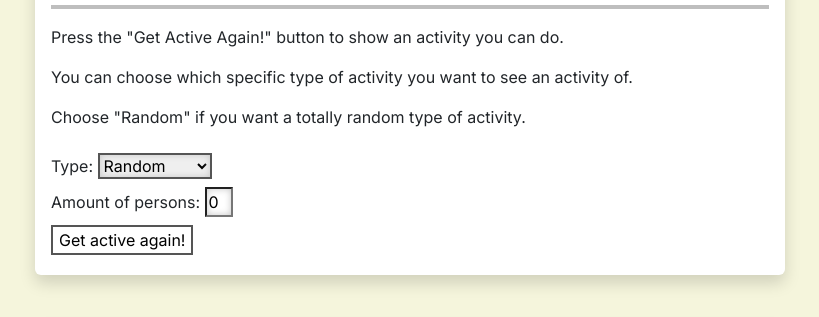
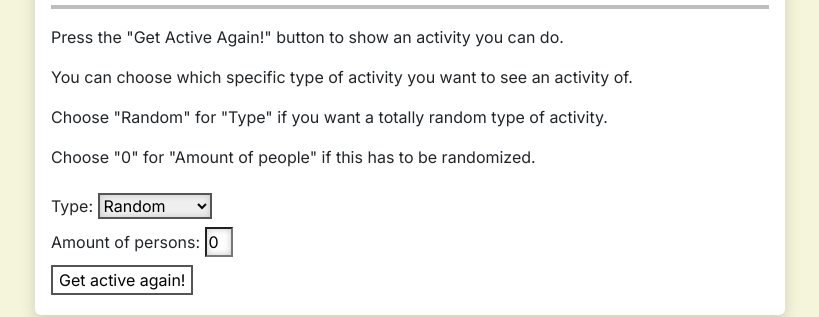
Before and after one commit to MrTV0/mrtv0.github.io, a plain HTML site: page index.html in a window 1280 px wide. Shown: the part 73-390 px from the top of the page, without its empty margins (230-1049 px from the left). Drawn offline with nearby package versions, Linux system fonts and the light colour scheme.

Commit message:
Update index.html

```diff
--- a/index.html
+++ b/index.html
@@ -47,7 +47,8 @@
         <div class="mt-3">
         <p>Press the "Get Active Again!" button to show an activity you can do.</p>
         <p>You can choose which specific type of activity you want to see an activity of.</p>
-        <p>Choose "Random" if you want a totally random type of activity.</p>
+        <p>Choose "Random" for "Type" if you want a totally random type of activity.</p>
+        <p>Choose "0" for "Amount of people" if this has to be randomized.</p>
             <div class="mt-4 mb-2">
                 Type:
             <select x-model="activity_select">
```
